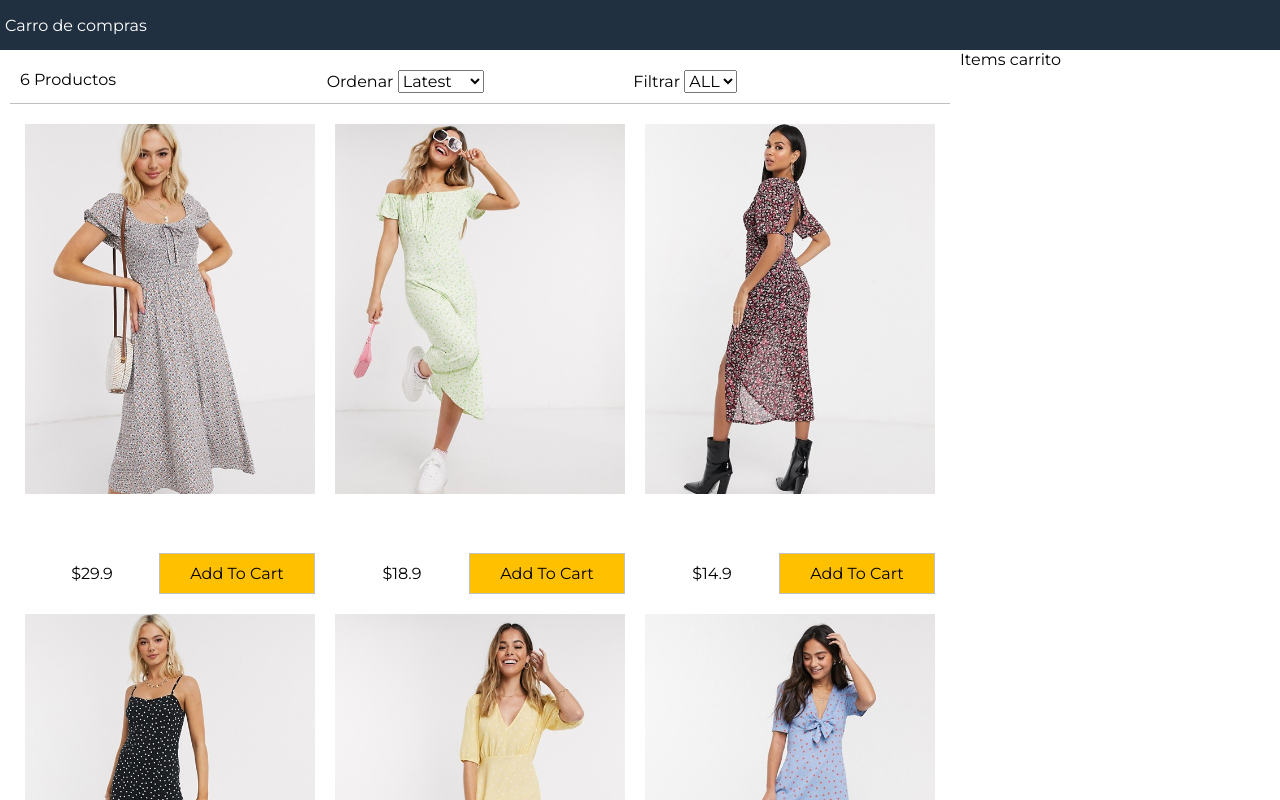
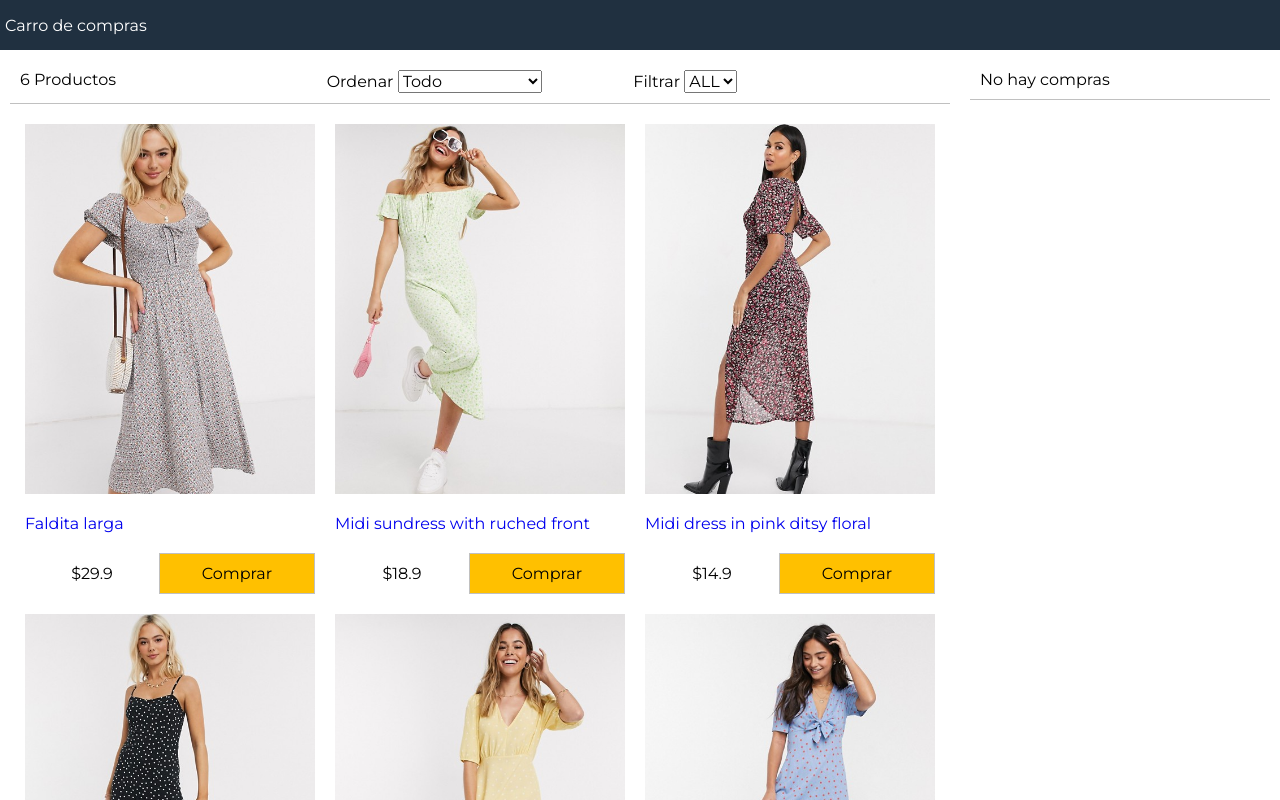
Before and after one commit to jovanyvelez/react-shopping-cart, a React (Create React App) app: page / in a window 1280 px wide. Shown: the top 800 px of the page. Built offline with nearby package versions, Linux system fonts and the light colour scheme.

Commit message:
cart-component

```diff
--- a/src/App.js
+++ b/src/App.js
@@ -2,6 +2,7 @@ import React from 'react';
 import data from './data.json'
 import Productos from './components/ProductosComponent'
 import Filter from './components/Filter';
+import Carrito from './components/Carrito';
 
 
 class App extends React.Component {
@@ -10,11 +11,39 @@ class App extends React.Component {
     super();
     this.state = {
       productos: data.productos,
+      productosCarrito: [],
       talla:"",
       ordenar:"",
     }
   }
 
+
+
+  sacarDelCarrito = (producto)=>{
+    const productosCarrito = this.state.productosCarrito.slice()
+    this.setState(
+      {productosCarrito:productosCarrito.filter(x => x._id !== producto._id)})
+
+  }
+
+
+
+  agregarAlCarrito = (producto) => {
+    const productosCarrito = this.state.productosCarrito.slice()
+    let yaEstaEnCarro = false
+    productosCarrito.forEach(item => {
+      if(item._id === producto._id){
+        item.cantidad++
+        yaEstaEnCarro = true
+      }
+    })
+    if(!yaEstaEnCarro){
+
+      productosCarrito.push({...producto, cantidad:1})
+
+    }
+    this.setState({productosCarrito})
+  }
 
   ordenarProductos = (e)=>{
     console.log(e.target.value)
@@ -44,30 +73,6 @@ class App extends React.Component {
   }
 
 
-
-
- /*    const sort = e.target.value;
-    this.setState((state) => ({
-      sort: sort,
-      productos: this.state.productos
-        .slice()
-        .sort((a,b)=>
-          sort==="lowest"
-          ?a.precio > b.precio
-            ? 1
-            :-1
-          :sort === "highest"
-          ? a.precio>b.precio
-            ? 1
-            :-1
-          : a._id > b._id
-            ? 1
-            :-1
-        ),
-    })); */
-   //implement
-
-
   filtrarProductos = (e)=>{
     if(e.target.value===""){
       this.setState({talla: e.target.value,
@@ -79,7 +84,7 @@ class App extends React.Component {
           producto => producto.tallasDisponibles.indexOf(e.target.value)>=0)})
       console.log(e.target.value)
       }
-  } //implement
+  }
 
 
   render (){
@@ -97,10 +102,13 @@ class App extends React.Component {
                       filtrarProductos= {this.filtrarProductos}
                       ordenarProductos= {this.ordenarProductos}
               />
-              <Productos productos = {this.state.productos}/>
+              <Productos productos = {this.state.productos}
+                         agregarAlCarrito={this.agregarAlCarrito}
+              />
             </div>
             <div className="sidebar">
-              Items carrito
+              <Carrito  productosCarrito={this.state.productosCarrito}
+                        sacarDelCarrito={this.sacarDelCarrito}/>
             </div>
           </div>
         </main>
--- /dev/null
+++ b/src/components/Carrito.jsx
@@ -0,0 +1,55 @@
+import React, { Component } from 'react'
+import formatCurrency from '../util'
+
+export default class Carrito extends Component {
+    render() {
+        const {productosCarrito}= this.props
+        return (
+            <div>
+
+                <div>
+                    {productosCarrito.length === 0?<div className= "carro carro-encabezado">No hay compras</div>
+                    : <div className= "carro carro-encabezado">Seleccionados {productosCarrito.length} productos {" "}</div>}
+                </div>
+
+                <div className="carro">
+                    <ul className="carro-articulos">
+                        {productosCarrito.map(producto=>(
+                            <li key={producto._id}>
+                                <div>
+                                    <img src={producto.imagen} alt={producto.nombre}></img>
+                                </div>
+                                <div>
+                                    <div>
+                                        {producto.nombre}
+                                    </div>
+                                    <div className="rigth">
+                                        {formatCurrency(producto.precio)} x {producto.cantidad} {" "}
+                                        <button onClick={()=> this.props.sacarDelCarrito(producto)}>
+                                            Quitar
+                                        </button>
+                                    </div>
+
+                                </div>
+                            </li>
+                        ))}
+                    </ul>
+                </div>
+                {productosCarrito.length !== 0 && (
+                    <div className="carro">
+                        <div className="total">
+                            <div>
+                                Total:{" "} {formatCurrency(
+                                    productosCarrito.reduce( (a,c) => a+(c.precio*c.cantidad), 0)
+                                )}
+                            </div>
+                        </div>
+                        <button className="button primary">
+                            Comprar
+                        </button>
+                    </div>
+                )}
+            </div>
+        )
+    }
+}
--- a/src/components/Filter.jsx
+++ b/src/components/Filter.jsx
@@ -8,9 +8,9 @@ export default class Filter extends Component {
                 <div className="filtro-orden">
                     Ordenar{" "}
                     <select value={this.props.ordenar} onChange={this.props.ordenarProductos}>
-                        <option value="latest">Latest</option>
-                        <option value="lowest">Lowest</option>
-                        <option value="highest">Highest</option>
+                        <option value="latestCo">Todo</option>
+                        <option value="lowest">Menor a mayor</option>
+                        <option value="highest">Mayor a menor</option>
                     </select>
                 </div>
                 <div className="filtro-talla">
--- a/src/components/ProductosComponent.jsx
+++ b/src/components/ProductosComponent.jsx
@@ -11,12 +11,12 @@ export default class Products extends Component {
                             <div className="producto">
                                 <a href={"#" + producto._id}>
                                     <img src={producto.imagen} alt={producto.nombre}></img>
-                                    <p>{producto.title}</p>
+                                    <p>{producto.nombre}</p>
                                 </a>
                                 <div className="producto-precio">
                                     <div>{formatCurrency(producto.precio)}</div>
-                                    <button className="button primary" >
-                                        Add To Cart
+                                    <button onClick={()=>this.props.agregarAlCarrito(producto)} className="button primary" >
+                                        Comprar
                                     </button>
                                 </div>
                             </div>
--- a/src/index.css
+++ b/src/index.css
@@ -140,3 +140,57 @@ footer {
 .filtro div{
   flex:1;
 }
+
+/* indice.css */
+
+.carro{
+  padding: 1rem;
+  margin: 1rem;
+  display: flex;
+}
+
+.carro-encabezado{
+  border-bottom: 0.1rem #c0c0c0 solid;
+}
+
+.carro-articulos{
+  padding: 0;
+  width: 100%;
+  list-style-type: none;
+}
+
+.carro-articulos img{
+
+  width: 5rem;
+
+}
+
+.carro-articulos li{
+  display: flex;
+}
+
+.carro-articulos li div{
+  padding: 0.5rem;
+}
+
+.carro-articulos li div:last-child{
+  flex:1;
+}
+
+.right{
+  text-align: right;
+}
+
+.total {
+  display: flex;
+  justify-content: space-between;
+  align-items: center;
+  width: 100%;
+}
+.total > div{
+  font-size: 2rem;
+}
+.total > div,
+.total > button {
+  flex: 1;
+}
```
